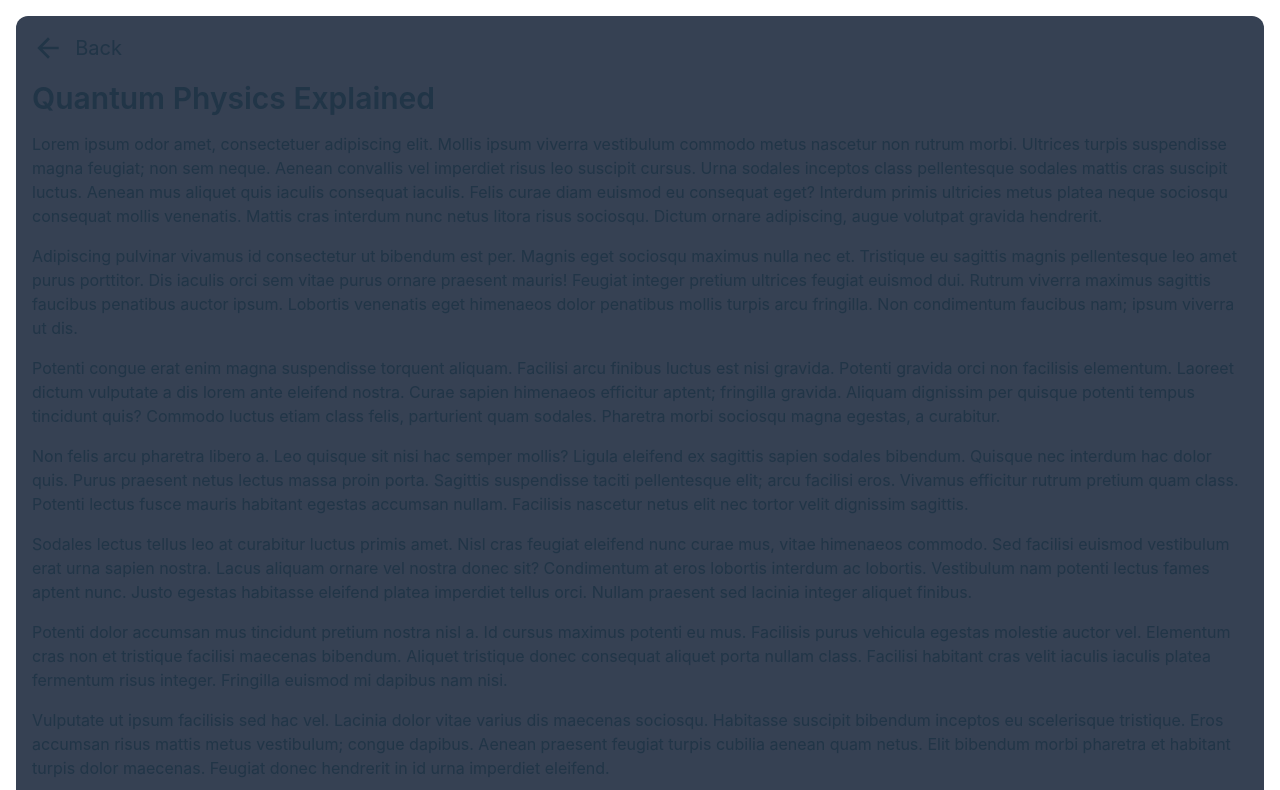
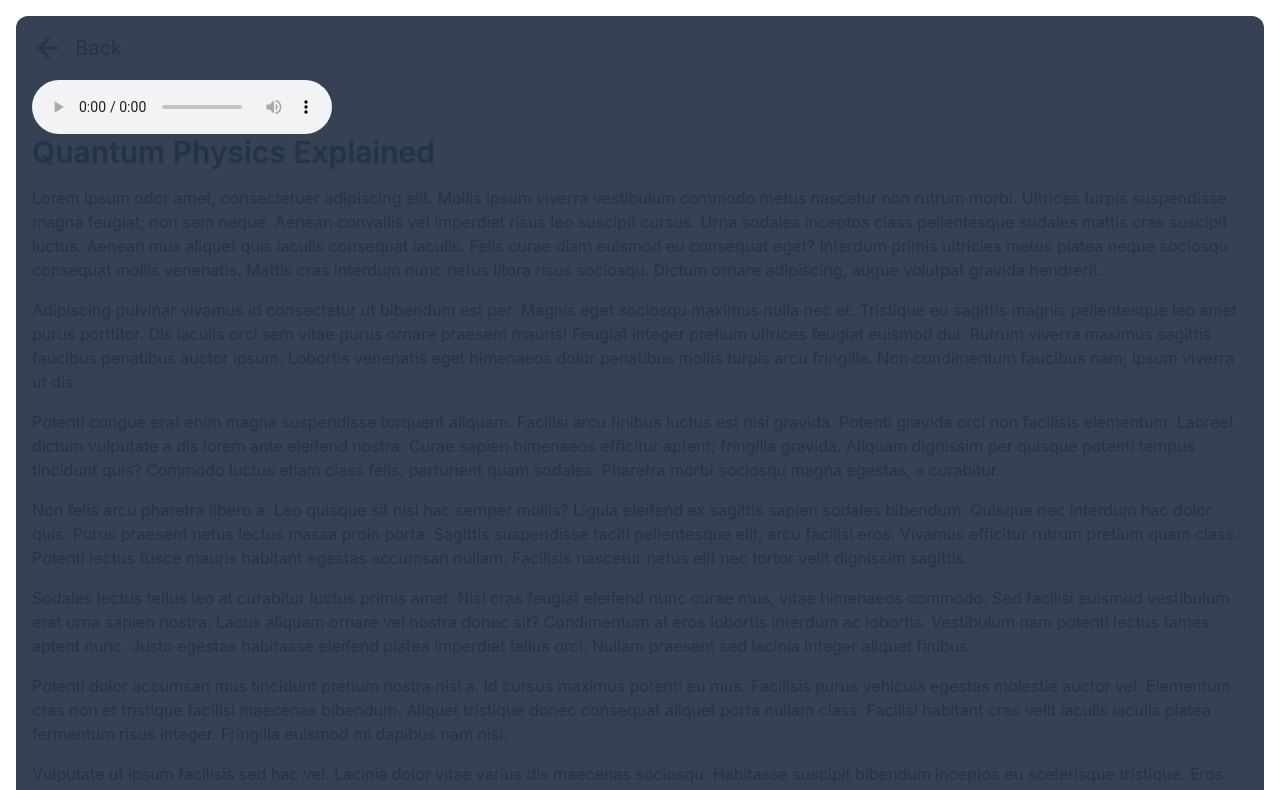
Before and after one commit to SeanXC/team6, a React (Vite) app in the folder frontend/: page /summary/1 in a window 1280 px wide. Shown: the top 790 px of the page. Built offline with nearby package versions, Linux system fonts and the light colour scheme.

Commit message:
fix basic audio player

```diff
--- a/frontend/src/pages/Summary/AudioPlayer.tsx
+++ b/frontend/src/pages/Summary/AudioPlayer.tsx
@@ -6,7 +6,7 @@ export default function AudioPlayer({filepath}: AudioPlayerProps) {
 	return (
 		<>
 			<div className="w-full"></div>
-			<audio src={filepath} controls={false} className="hidden"></audio>
+			<audio src={filepath} controls={true}></audio>
 		</>
 	);
 }
```
